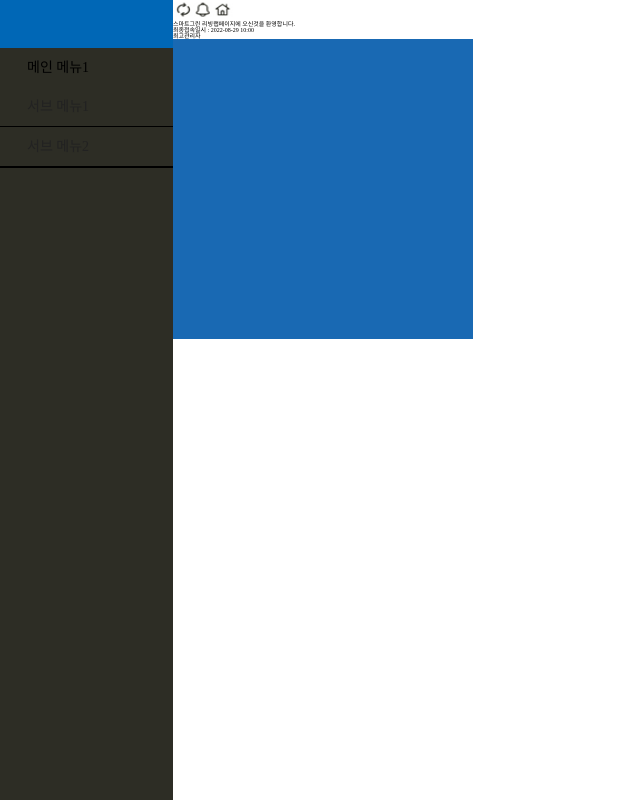
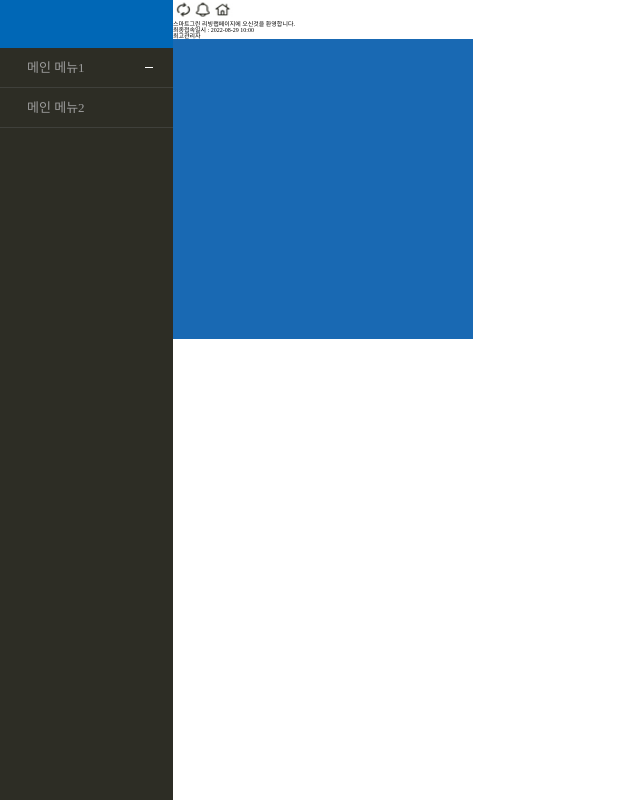
Before and after one commit to suld2495/admin, a Next.js app: page / in a window 1280 px wide. Shown: the whole page, without its empty margins (0-640 px from the left). Built offline with nearby package versions, Linux system fonts and the light colour scheme.

Commit message:
메뉴 작성 중

```diff
--- a/components/admin/common/Menu/Menu.tsx
+++ b/components/admin/common/Menu/Menu.tsx
@@ -1,5 +1,7 @@
+import React from 'react';
 import Link from "next/link";
 import styled from './menu.module.scss';
+import { composeClasses } from 'utils/composeClasses';
 
 interface Menu {
   id: number;
@@ -13,12 +15,34 @@ interface MenuProps {
 }
 
 const MenuItem = ({ title, link, children }: Menu) => {
+  const [active, setActive] = React.useState(false);
+  const ref = React.createRef<HTMLUListElement>();
+  const toggle = () => {
+    if (!ref.current) return;
+
+
+    const ul = ref.current;
+    ul.style.height = '0';
+    ul.style.display = 'block';
+    ul.style.transition = 'height .3s ease';
+
+    setTimeout(() => {
+      ul.style.height = '100px';
+    });
+
+    ul.addEventListener('transitionend', () => {
+      ul.removeAttribute('style');
+    }, { once: true });
+
+    setActive(!active);
+  }
+
   return (
-    <li className={styled.menu_item}>
+    <li className={composeClasses(styled.menu_item, active ?  styled.active : '')}>
       {children && (
         <>
-          <span>{title}</span>
-          <MenuList list={children} />
+          <span onClick={toggle}>{title}</span>
+          <MenuList list={children} ref={ref} />
         </>
       )}
 
@@ -29,18 +53,18 @@ const MenuItem = ({ title, link, children }: Menu) => {
   )
 };
 
-const MenuList = ({ list }: { list: Menu[] }) => {
+const MenuList = React.forwardRef<HTMLUListElement, { list: Menu[] }>(({ list }, ref) => {
   return (
     <>
-      <ul className={styled.menu}>
+      <ul className={styled.menu} ref={ref}>
         {list.map((menuItem) => (
           <MenuItem key={menuItem.id} {...menuItem} />
         ))}
       </ul>
-
     </>
   )
-}
+});
+MenuList.displayName = 'MenuList';
 
 export default function Menu({ list }: MenuProps) {
   return (
--- a/components/admin/common/Menu/menu.module.scss
+++ b/components/admin/common/Menu/menu.module.scss
@@ -1,31 +1,67 @@
+@import '@/styles/mixin.scss';
 
+$main-menu-background: #2d2d25;
 $sub-menu-background: #3e3e3e;
-$main-menu-color: #939392;
-$sub-menu-color: #cfcfcf;
+$main-menu-color: #9c9c9c;
+$sub-menu-color: #dedede;
+$indent: 18px;
+$font-size: 13px;
 
 .menu {
+  background-color: $main-menu-background;
+
   .menu_item {
     border-bottom-width: 1px;
     border-bottom-style: solid;
+    border-bottom-color: #3f403b;
+    overflow: hidden;
+    cursor: pointer;
 
-    &.main_menu_item {
-      border-bottom-color: #3f403b;
+    span {
+      position: relative;
 
-      span {
-        color: $main-menu-color;
+      &::after {
+        @include virtual_element;
+        width: 7px;
+        border-bottom: 1px solid #fff;
+        border-right: 1px solid #fff;
+
+        right: 20px;
+        transition: transform .3s ease;
       }
     }
 
-    &.sub_menu_item {
+    &.active {
+      span::after {
+        width: 6px;
+        height: 6px;
+        transform: rotate(45deg);
+      }
+
+      .menu {
+        display: block;
+      }
+    }
+
+    .menu {
+      display: none;
+      background-color: $sub-menu-background;
+    }
+
+    .menu_item {
       border-bottom-color: #454545;
+      border-top: 1px solid #454545;
 
       &:last-child {
         border-bottom: none;
       }
 
-      a {
+      span, a {
         color: $sub-menu-color;
-        background-color: $sub-menu-background;
+      }
+
+      .menu_item {
+        padding-left: $indent;
       }
     }
 
@@ -34,6 +70,8 @@ $sub-menu-color: #cfcfcf;
       display: flex;
       align-items: center;
       padding-left: 27px;
+      font-size: $font-size;
+      color: $main-menu-color;
     }
   }
 }
--- a/components/admin/layout/Navibar.tsx
+++ b/components/admin/layout/Navibar.tsx
@@ -10,7 +10,13 @@ export default function Navibar() {
         {
           id: 2,
           title: '서브 메뉴1',
-          link: '서브 링크1',
+          children: [
+            {
+              id: 4,
+              title: '서브 서브 메뉴1',
+              link: '서브 링크1',
+            }
+          ]
         },
         {
           id: 3,
@@ -18,6 +24,11 @@ export default function Navibar() {
           link: '서브 링크2',
         }
       ]
+    },
+    {
+      id: 5,
+      title: '메인 메뉴2',
+      link: 'test'
     }
   ];
 
--- a/components/admin/layout/navibar.module.scss
+++ b/components/admin/layout/navibar.module.scss
@@ -1,11 +1,11 @@
 @import './layout.module.scss';
 
-$main-menu-background: #2d2d25;
+$nav-background: #2d2d25;
 $font-size: 14px;
 
 .nav {
   width: 173px;
-  background-color: $main-menu-background;
+  background-color: $nav-background;
   font-size: $font-size;
 
   .empty {
```
